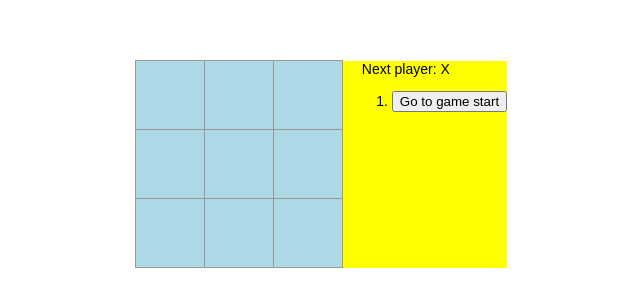
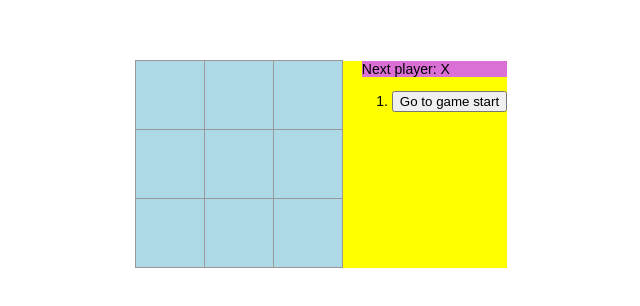
Before and after one commit to edriss7/react-tic-tac-toe, a React (Create React App) app: page / in a window 1280 px wide. Shown: the part 236-542 px from the top of the page, without its empty margins (319-959 px from the left). Built offline with nearby package versions, Linux system fonts and the light colour scheme.

Commit message:
more css stuff

```diff
--- a/src/App.css
+++ b/src/App.css
@@ -100,3 +100,16 @@ ol, ul {
 .game-info {
   margin-left: 20px;
 }
+
+.game-info button {
+  width: 100%;
+}
+
+.winner {
+  background-color: darkorange;
+
+}
+
+.who_is_next {
+  background-color: orchid;
+}
--- a/src/Game.js
+++ b/src/Game.js
@@ -58,10 +58,13 @@ export default class Game extends React.Component {
       });
 
       let status;
+      let status_class;
       if (winner) {
         status = "Winner: " + winner;
+        status_class="winner";
       } else {
         status = "Next player: " + (this.state.xIsNext ? "X" : "O");
+        status_class="who_is_next";
       }
 
       return (
@@ -73,7 +76,7 @@ export default class Game extends React.Component {
             />
           </div>
           <div className="game-info">
-            <div>{status}</div>
+            <div class={status_class}>{status}</div>
             <ol>{moves}</ol>
           </div>
         </div>
```
Also changed, not shown: 1 other file (tests, documents, lock files or other folders).
